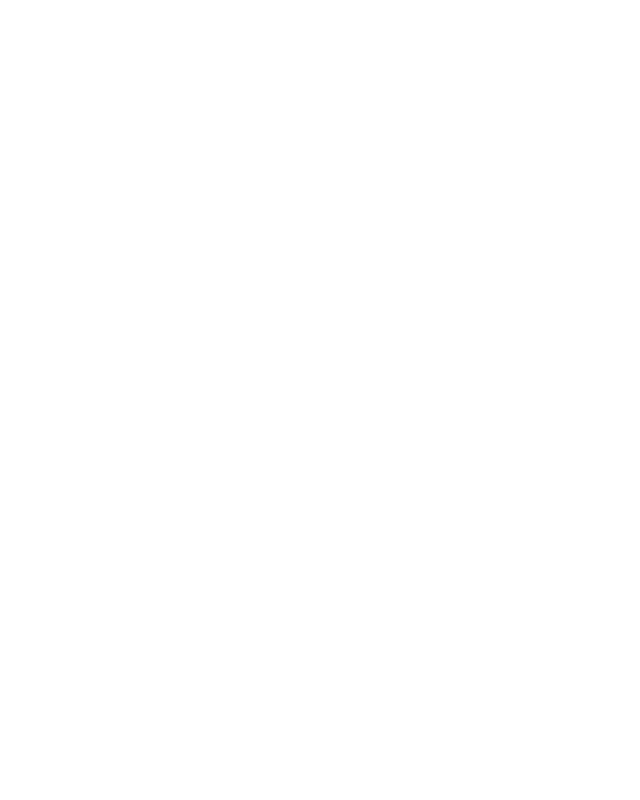
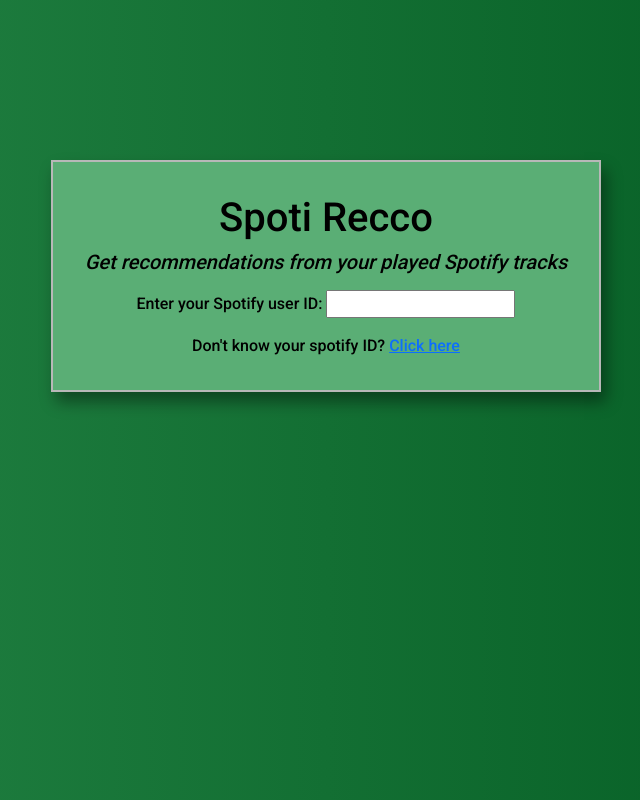
Before and after one commit to DanzelOng/Spotify-Track-Recommender, a Flask app: page / in a window 1280 px wide. Before the commit the part shown is empty. Shown: the whole page, without its empty margins (314-954 px from the left). Run offline with Flask 3, Linux system fonts and the light colour scheme; parts of the project's set-up code (start-up, migrations or seed data) failed here and were passed over.

Commit message:
feat: implemented and styled template for login route

```diff
--- a/flaskr/static/css/main.css
+++ b/flaskr/static/css/main.css
@@ -8,3 +8,46 @@
     background: linear-gradient(to right, #248445, #025a21);
     font-family: 'Roboto', 'Arial';
 }
+
+.flexbox-container {
+    padding: 10rem 1rem;
+    display: flex;
+    justify-content: center;
+    text-align: center;
+    color: black;
+}
+
+.flex-item {
+    padding: 2rem;
+    border: solid rgb(184, 184, 184) 2px;
+    background-color: #5aae75;
+    box-shadow: 5px 10px 15px rgba(0, 0, 0, 0.4);
+}
+
+button {
+    width: 100%;
+    padding: 1rem 0.5rem;
+    border: none;
+    border-radius: 50px;
+    display: flex;
+    justify-content: center;
+}
+
+.notif p {
+    margin: 0;
+    text-align: center;
+}
+
+i, p, .form-link {
+    font-weight: 500;
+}
+
+.user-label, button a, .logout {
+    font-weight: 500;
+    outline: none;
+}
+
+.form-id {
+    margin-top: 1rem;
+    margin-bottom: 1rem;
+}
--- a/flaskr/templates/base.html
+++ b/flaskr/templates/base.html
@@ -13,7 +13,45 @@
   </head>
 
   <body>
+        <div class="flexbox-container">
+            <!-- Display flash messages -->
+            <div class="flex-item">
+                {% with messages = get_flashed_messages(with_categories=True) %}
+                    {% if messages %}
+                        {% for category, message in messages %}
+                            <div class="notif alert alert-{{ category }} alert-dismissible fade show" role="alert">
+                                <p>{{ message }}</p>
+                                <button type="button" class="btn-close" data-bs-dismiss="alert" aria-label="Close"></button>
+                            </div>
+                        {% endfor %}
+                    {% endif %}
+                {% endwith %}
 
-      <script src="https://cdn.jsdelivr.net/npm/bootstrap@5.0.2/dist/js/bootstrap.bundle.min.js" integrity="sha384-MrcW6ZMFYlzcLA8Nl+NtUVF0sA7MsXsP1UyJoMp4YLEuNSfAP+JcXn/tWtIaxVXM" crossorigin="anonymous"></script>
+                <h1>Spoti Recco</h1>
+                <h5>
+                    <i>Get recommendations from your played Spotify tracks</i>
+                </h5>
+
+                <!-- Form -->
+                {% block content %}
+                    <form method="POST">
+                        <div class="form-id">
+                            <label for="user_id" class="user-label">Enter your Spotify user ID:</label>
+                            <input class="user-label" type="text" name="user_id" required>
+                        </div>
+                        <div class="form-link">
+                            Don't know your spotify ID?
+                            <a href='https://www.spotify.com/sg-en/account/overview/' target="_blank">
+                                Click here
+                            <a>
+                        </div>
+                    </form>
+                {% endblock %}
+
+                {% block options %}
+                {% endblock %}
+            </div>
+        </div>
+        <script src="https://cdn.jsdelivr.net/npm/bootstrap@5.0.2/dist/js/bootstrap.bundle.min.js" integrity="sha384-MrcW6ZMFYlzcLA8Nl+NtUVF0sA7MsXsP1UyJoMp4YLEuNSfAP+JcXn/tWtIaxVXM" crossorigin="anonymous"></script>
   </body>
 </html>
```
Also changed, not shown: 3 other files.
